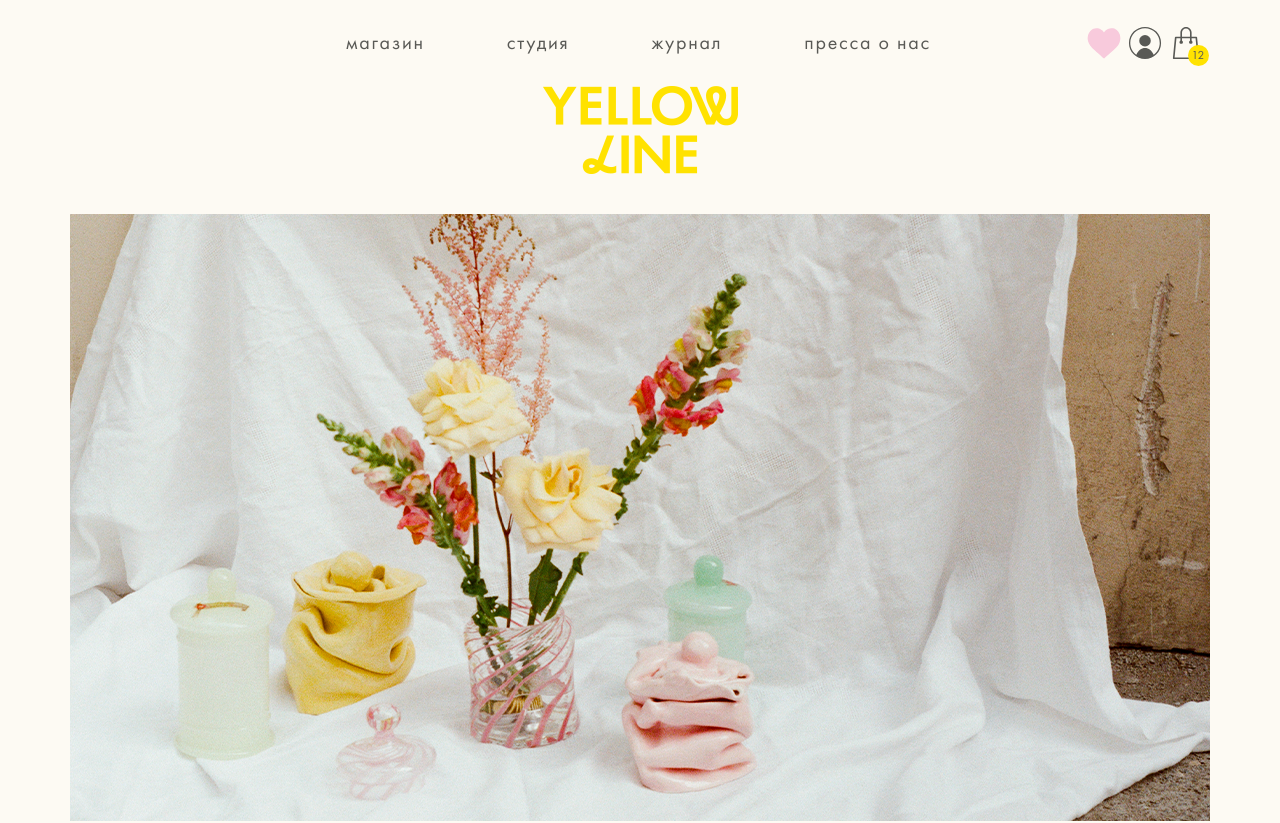
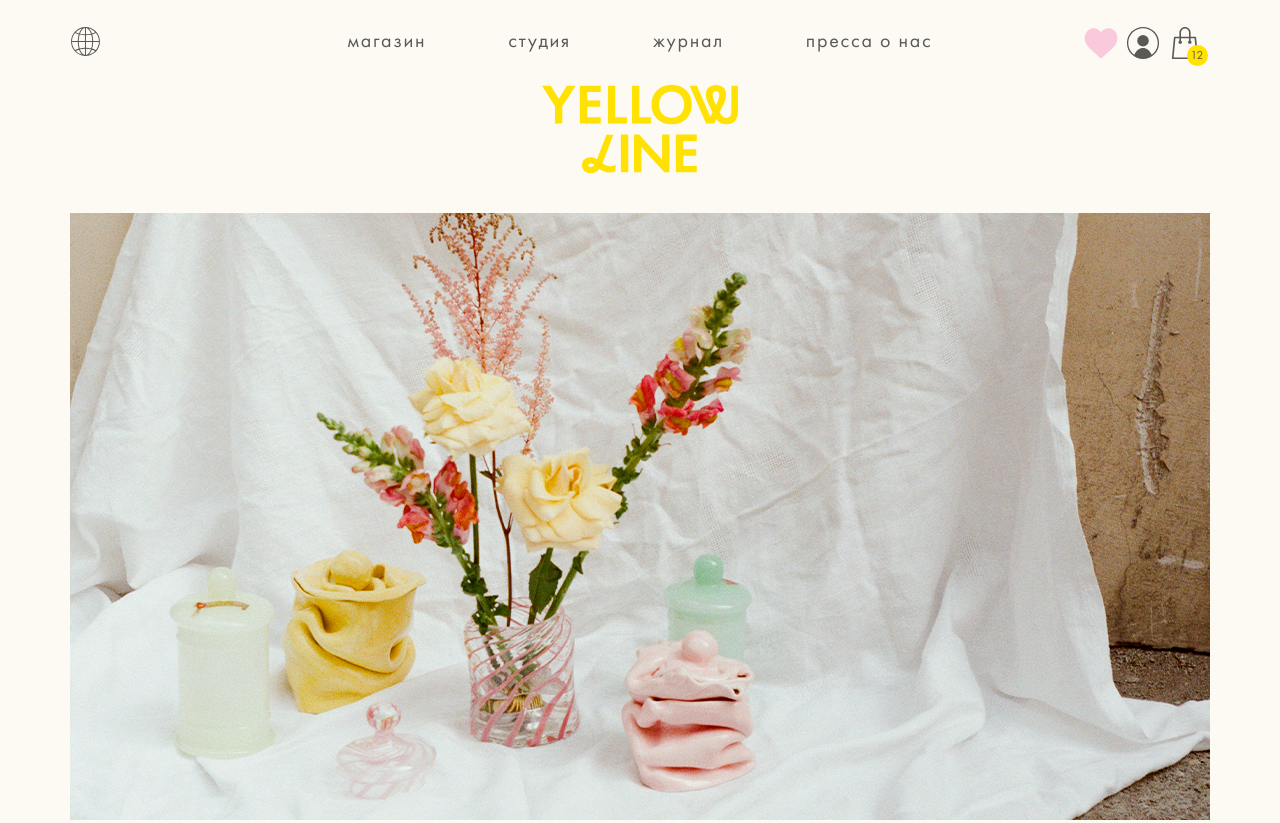
Before and after one commit to CrazyBaker/YL, a website: page index.html in a window 1280 px wide. Shown: the top 823 px of the page. Drawn offline with Linux system fonts and the light colour scheme.

Commit message:
adding language icon and icons animations / change logo images

```diff
--- a/css/style.scss
+++ b/css/style.scss
@@ -29,16 +29,28 @@ body {
 }
 
 .header {
-  margin-bottom: 25px;
+  margin-bottom: 23px;
   display: flex;
-  justify-content: flex-end;
+
+  &_language-icon{
+    padding-top: 26px;
+
+    img{
+      width: 31px;
+      height: 31px;
+      transition: filter 0.3s;
+
+      &:hover {
+        filter: brightness(30%);
+      }
+    }
+  }
 
   &_nav-list {
     margin-top: 15px;
     display: flex;
-    justify-content: flex-start;
-    margin: 0 -41px;
-    padding-top: 32px;
+    padding-top: 15px;
+    justify-content: center;
   }
 
   &_nav-item {
@@ -85,11 +97,23 @@ body {
   }
 
   &_icon {
-    padding-right: 7px;
+    padding-right: 8px;
     padding-top: 26px;
     position: relative;
     width: 34px;
     height: 35px;
+    transition: filter 0.3s;
+
+    &:hover {
+      filter: contrast(120%);
+    }
+  }
+
+  &_profile-icon, &_cart-icon {
+    transition: filter 0.3s;
+    &:hover {
+      filter: brightness(30%);
+    }
   }
 
   &_cart-counter {
@@ -119,9 +143,13 @@ body {
     display: flex;
     position: relative;
     justify-content: center;
-    //margin-top: 23px;
-    margin-bottom: 40px;
     padding: 0;
+    margin-bottom: 39px;
+
+    img {
+      width: 196px;
+      height: 90px;
+    }
   }
 }
 
@@ -333,6 +361,7 @@ body {
   margin: 0 auto;
 
   &_imgs {
+    margin-top: 60px;
     img {
       position: absolute;
       width: 277px;
--- a/index.html
+++ b/index.html
@@ -15,7 +15,12 @@
   <body class="body">
     <div class="container">
       <header class="row header">
-        <div class="offset-2 col-8 header_nav-list">
+        <div class="col-1 header_language-icon">
+          <a href="#">
+            <img src="img/header/language-icon.svg" alt="">
+          </a>
+        </div>
+        <div class="col-8 offset-1 header_nav-list">
           <div class="header_nav-item shopButton">
             <a class="header_nav-link" href="#">магазин</a>
           </div>
@@ -50,10 +55,10 @@
       </header>
       <div class="row menu_wrapper">
         <div class="header_logo-main">
-          <img src="img/main/logo.png" alt="Логотип YELLOW LINE">
+          <img src="img/header/logo.svg" alt="Логотип YELLOW LINE">
         </div>
         <div class="row menu menu-hidden">
-          <img class="menu-logo col-12" src="img/menu/logo.png" alt="logo">
+          <img class="menu-logo col-12" src="img/menu/logo.svg" alt="logo">
           <div class="row menu-lists_wrapper">
             <div class="col-2">
               <span class="menu_title">СОВРЕМЕННОЕ/</span>
```
Also changed, not shown: css/style.css, img/header/language-icon.svg (added), img/header/logo-small.svg (added), img/header/logo.svg (added), img/menu/logo.svg (added), 3 other files.
